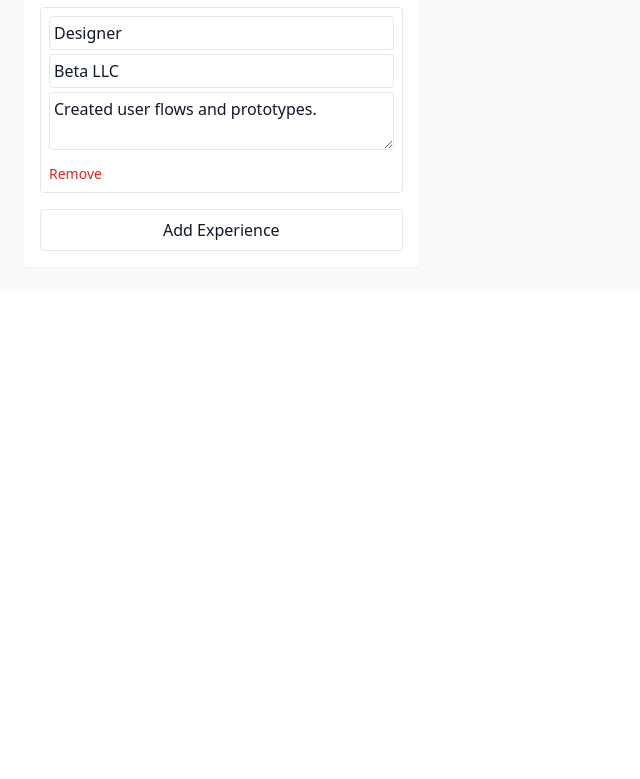
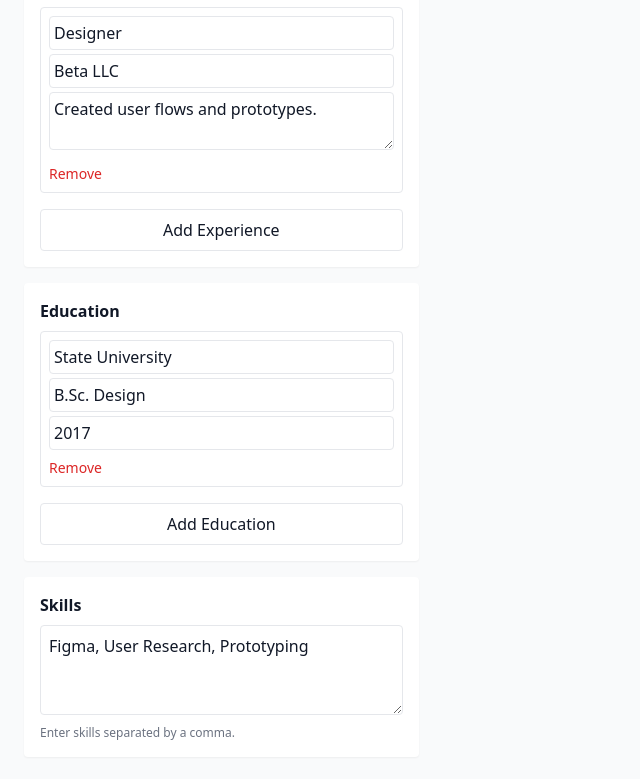
Before and after one commit to notproddd/resume.ly, a Next.js app: page / in a window 1280 px wide. Shown: the part 901-1680 px from the top of the page, without its empty margins (0-640 px from the left). Before the commit the page ends 1192 px from the top, so only its background shows below. Built offline with nearby package versions, Linux system fonts and the light colour scheme.

Commit message:
fixed issue #1 and added .gitignore

```diff
--- a/pages/index.js
+++ b/pages/index.js
@@ -1,44 +1,114 @@
-import { useEffect, useRef, useState } from 'react'
-import ClassicTemplate from '../templates/ClassicTemplate'
-import ModernTemplate from '../templates/ModernTemplate'
-import { exportElementToPdf } from '../lib/exportPdf'
+import { useEffect, useRef, useState } from "react";
+import ClassicTemplate from "../templates/ClassicTemplate";
+import ModernTemplate from "../templates/ModernTemplate";
+import { exportElementToPdf } from "../lib/exportPdf";
 
 const TEMPLATES = [
-  { id: 'classic', name: 'Classic', Component: ClassicTemplate },
-  { id: 'modern', name: 'Modern', Component: ModernTemplate }
-]
+  { id: "classic", name: "Classic", Component: ClassicTemplate },
+  { id: "modern", name: "Modern", Component: ModernTemplate },
+];
 
 const sample = {
-  contact: { name: 'Jane Doe', email: 'jane@example.com', phone: '+1 555 1234', title: 'Product Designer' },
-  summary: 'Product designer with 6 years of experience building delightful interfaces that scale.',
+  contact: {
+    name: "Jane Doe",
+    email: "jane@example.com",
+    phone: "+1 555 1234",
+    title: "Product Designer",
+  },
+  summary:
+    "Product designer with 6 years of experience building delightful interfaces that scale.",
   experience: [
-    { role: 'Senior Designer', company: 'Acme Co', from: '2021', to: 'Present', details: 'Led cross-functional teams to ship the core product.' },
-    { role: 'Designer', company: 'Beta LLC', from: '2018', to: '2021', details: 'Created user flows and prototypes.' }
+    {
+      role: "Senior Designer",
+      company: "Acme Co",
+      from: "2021",
+      to: "Present",
+      details: "Led cross-functional teams to ship the core product.",
+    },
+    {
+      role: "Designer",
+      company: "Beta LLC",
+      from: "2018",
+      to: "2021",
+      details: "Created user flows and prototypes.",
+    },
   ],
-  education: [{ school: 'State University', degree: 'B.Sc. Design', year: '2017' }],
-  skills: ['Figma', 'User Research', 'Prototyping']
-}
+  education: [
+    { school: "State University", degree: "B.Sc. Design", year: "2017" },
+  ],
+  skills: ["Figma", "User Research", "Prototyping"],
+};
 
 export default function Editor() {
   const [data, setData] = useState(() => {
-    try { const saved = localStorage.getItem('resume:data'); return saved ? JSON.parse(saved) : sample } catch (e) { return sample }
-  })
-  const [templateId, setTemplateId] = useState('classic')
-  const previewRef = useRef(null)
+    try {
+      const saved = localStorage.getItem("resume:data");
+      return saved ? JSON.parse(saved) : sample;
+    } catch (e) {
+      return sample;
+    }
+  });
+  const [templateId, setTemplateId] = useState("classic");
+  const previewRef = useRef(null);
 
   useEffect(() => {
-    const id = setTimeout(() => localStorage.setItem('resume:data', JSON.stringify(data)), 300)
-    return () => clearTimeout(id)
-  }, [data])
+    const id = setTimeout(
+      () => localStorage.setItem("resume:data", JSON.stringify(data)),
+      300
+    );
+    return () => clearTimeout(id);
+  }, [data]);
 
-  const Template = TEMPLATES.find(t => t.id === templateId).Component
+  const Template = TEMPLATES.find((t) => t.id === templateId).Component;
 
+  // --- Experience Handlers ---
   function addExperience() {
-    setData(d => ({ ...d, experience: [...(d.experience||[]), { role: '', company: '', from: '', to: '', details: '' }] }))
+    setData((d) => ({
+      ...d,
+      experience: [
+        ...(d.experience || []),
+        { role: "", company: "", from: "", to: "", details: "" },
+      ],
+    }));
   }
 
   function removeExperience(idx) {
-    setData(d => ({ ...d, experience: d.experience.filter((_, i) => i !== idx) }))
+    setData((d) => ({
+      ...d,
+      experience: d.experience.filter((_, i) => i !== idx),
+    }));
+  }
+
+  // --- Education Handlers ---
+  function addEducation() {
+    setData((d) => ({
+      ...d,
+      education: [...(d.education || []), { school: "", degree: "", year: "" }],
+    }));
+  }
+
+  function removeEducation(idx) {
+    setData((d) => ({
+      ...d,
+      education: d.education.filter((_, i) => i !== idx),
+    }));
+  }
+
+  function handleEducationChange(e, i, field) {
+    setData((d) => {
+      const ed = [...(d.education || [])];
+      ed[i] = { ...ed[i], [field]: e.target.value };
+      return { ...d, education: ed };
+    });
+  }
+
+  // --- Skills Handler ---
+  function handleSkillsChange(e) {
+    const skillsArray = e.target.value
+      .split(",")
+      .map((s) => s.trim())
+      .filter(Boolean);
+    setData((d) => ({ ...d, skills: skillsArray }));
   }
 
   return (
@@ -47,11 +117,37 @@ export default function Editor() {
         <header className="flex items-center justify-between mb-6">
           <h1 className="text-2xl font-semibold">resume.ly</h1>
           <div className="flex items-center gap-3">
-            <select value={templateId} onChange={e => setTemplateId(e.target.value)} className="border rounded px-3 py-2">
-              {TEMPLATES.map(t => <option key={t.id} value={t.id}>{t.name}</option>)}
+            <select
+              value={templateId}
+              onChange={(e) => setTemplateId(e.target.value)}
+              className="border rounded px-3 py-2"
+            >
+              {TEMPLATES.map((t) => (
+                <option key={t.id} value={t.id}>
+                  {t.name}
+                </option>
+              ))}
             </select>
-            <button onClick={() => exportElementToPdf(previewRef.current, `${(data.contact?.name||'resume').replace(/\s+/g,'_')}.pdf`)} className="bg-blue-600 text-white px-4 py-2 rounded">Download PDF</button>
-            <button onClick={() => { localStorage.removeItem('resume:data'); setData(sample) }} className="px-3 py-2 border rounded">Reset</button>
+            <button
+              onClick={() =>
+                exportElementToPdf(
+                  previewRef.current,
+                  `${(data.contact?.name || "resume").replace(/\s+/g, "_")}.pdf`
+                )
+              }
+              className="bg-blue-600 text-white px-4 py-2 rounded"
+            >
+              Download PDF
+            </button>
+            <button
+              onClick={() => {
+                localStorage.removeItem("resume:data");
+                setData(sample);
+              }}
+              className="px-3 py-2 border rounded"
+            >
+              Reset
+            </button>
           </div>
         </header>
 
@@ -59,48 +155,199 @@ export default function Editor() {
           <aside className="md:col-span-1 space-y-4">
             <section className="bg-white p-4 rounded shadow-sm">
               <h2 className="font-semibold mb-2">Contact</h2>
-              <label className="block text-sm">Name
-                <input className="mt-1 block w-full border rounded p-2" value={data.contact?.name||''} onChange={e => setData(d => ({ ...d, contact: { ...d.contact, name: e.target.value } }))} />
+              <label className="block text-sm">
+                Name
+                <input
+                  className="mt-1 block w-full border rounded p-2"
+                  value={data.contact?.name || ""}
+                  onChange={(e) =>
+                    setData((d) => ({
+                      ...d,
+                      contact: { ...d.contact, name: e.target.value },
+                    }))
+                  }
+                />
               </label>
-              <label className="block text-sm mt-2">Title
-                <input className="mt-1 block w-full border rounded p-2" value={data.contact?.title||''} onChange={e => setData(d => ({ ...d, contact: { ...d.contact, title: e.target.value } }))} />
+              <label className="block text-sm mt-2">
+                Title
+                <input
+                  className="mt-1 block w-full border rounded p-2"
+                  value={data.contact?.title || ""}
+                  onChange={(e) =>
+                    setData((d) => ({
+                      ...d,
+                      contact: { ...d.contact, title: e.target.value },
+                    }))
+                  }
+                />
               </label>
-              <label className="block text-sm mt-2">Email
-                <input className="mt-1 block w-full border rounded p-2" value={data.contact?.email||''} onChange={e => setData(d => ({ ...d, contact: { ...d.contact, email: e.target.value } }))} />
+              <label className="block text-sm mt-2">
+                Email
+                <input
+                  className="mt-1 block w-full border rounded p-2"
+                  value={data.contact?.email || ""}
+                  onChange={(e) =>
+                    setData((d) => ({
+                      ...d,
+                      contact: { ...d.contact, email: e.target.value },
+                    }))
+                  }
+                />
               </label>
-              <label className="block text-sm mt-2">Phone
-                <input className="mt-1 block w-full border rounded p-2" value={data.contact?.phone||''} onChange={e => setData(d => ({ ...d, contact: { ...d.contact, phone: e.target.value } }))} />
+              <label className="block text-sm mt-2">
+                Phone
+                <input
+                  className="mt-1 block w-full border rounded p-2"
+                  value={data.contact?.phone || ""}
+                  onChange={(e) =>
+                    setData((d) => ({
+                      ...d,
+                      contact: { ...d.contact, phone: e.target.value },
+                    }))
+                  }
+                />
               </label>
             </section>
 
             <section className="bg-white p-4 rounded shadow-sm">
               <h2 className="font-semibold mb-2">Summary</h2>
-              <textarea className="w-full border rounded p-2" rows="5" value={data.summary||''} onChange={e => setData(d => ({ ...d, summary: e.target.value }))} />
+              <textarea
+                className="w-full border rounded p-2"
+                rows="5"
+                value={data.summary || ""}
+                onChange={(e) =>
+                  setData((d) => ({ ...d, summary: e.target.value }))
+                }
+              />
             </section>
 
             <section className="bg-white p-4 rounded shadow-sm">
               <h2 className="font-semibold mb-2">Experience</h2>
-              {(data.experience||[]).map((exp, i) => (
+              {(data.experience || []).map((exp, i) => (
                 <div key={i} className="border rounded p-2 mb-2">
-                  <input placeholder="Role" className="w-full border p-1 rounded" value={exp.role} onChange={e => setData(d => { const ex = [...d.experience]; ex[i] = { ...ex[i], role: e.target.value }; return { ...d, experience: ex } })} />
-                  <input placeholder="Company" className="w-full border p-1 rounded mt-1" value={exp.company} onChange={e => setData(d => { const ex = [...d.experience]; ex[i] = { ...ex[i], company: e.target.value }; return { ...d, experience: ex } })} />
-                  <textarea placeholder="Details" className="w-full border p-1 rounded mt-1" value={exp.details} onChange={e => setData(d => { const ex = [...d.experience]; ex[i] = { ...ex[i], details: e.target.value }; return { ...d, experience: ex } })} />
+                  <input
+                    placeholder="Role"
+                    className="w-full border p-1 rounded"
+                    value={exp.role}
+                    onChange={(e) =>
+                      setData((d) => {
+                        const ex = [...d.experience];
+                        ex[i] = { ...ex[i], role: e.target.value };
+                        return { ...d, experience: ex };
+                      })
+                    }
+                  />
+                  <input
+                    placeholder="Company"
+                    className="w-full border p-1 rounded mt-1"
+                    value={exp.company}
+                    onChange={(e) =>
+                      setData((d) => {
+                        const ex = [...d.experience];
+                        ex[i] = { ...ex[i], company: e.target.value };
+                        return { ...d, experience: ex };
+                      })
+                    }
+                  />
+                  <textarea
+                    placeholder="Details"
+                    className="w-full border p-1 rounded mt-1"
+                    value={exp.details}
+                    onChange={(e) =>
+                      setData((d) => {
+                        const ex = [...d.experience];
+                        ex[i] = { ...ex[i], details: e.target.value };
+                        return { ...d, experience: ex };
+                      })
+                    }
+                  />
                   <div className="flex gap-2 mt-2">
-                    <button onClick={() => removeExperience(i)} className="text-sm text-red-600">Remove</button>
+                    <button
+                      onClick={() => removeExperience(i)}
+                      className="text-sm text-red-600"
+                    >
+                      Remove
+                    </button>
                   </div>
                 </div>
               ))}
-              <button onClick={addExperience} className="mt-2 w-full border rounded px-3 py-2">Add Experience</button>
+              <button
+                onClick={addExperience}
+                className="mt-2 w-full border rounded px-3 py-2"
+              >
+                Add Experience
+              </button>
+            </section>
+
+            {/* --- NEW: Education Section --- */}
+            <section className="bg-white p-4 rounded shadow-sm">
+              <h2 className="font-semibold mb-2">Education</h2>
+              {(data.education || []).map((edu, i) => (
+                <div key={i} className="border rounded p-2 mb-2">
+                  <input
+                    placeholder="School"
+                    className="w-full border p-1 rounded"
+                    value={edu.school || ""}
+                    onChange={(e) => handleEducationChange(e, i, "school")}
+                  />
+                  <input
+                    placeholder="Degree"
+                    className="w-full border p-1 rounded mt-1"
+                    value={edu.degree || ""}
+                    onChange={(e) => handleEducationChange(e, i, "degree")}
+                  />
+                  <input
+                    placeholder="Year"
+                    className="w-full border p-1 rounded mt-1"
+                    value={edu.year || ""}
+                    onChange={(e) => handleEducationChange(e, i, "year")}
+                  />
+                  <div className="flex gap-2 mt-2">
+                    <button
+                      onClick={() => removeEducation(i)}
+                      className="text-sm text-red-600"
+                    >
+                      Remove
+                    </button>
+                  </div>
+                </div>
+              ))}
+              <button
+                onClick={addEducation}
+                className="mt-2 w-full border rounded px-3 py-2"
+              >
+                Add Education
+              </button>
+            </section>
+
+            {/* --- NEW: Skills Section --- */}
+            <section className="bg-white p-4 rounded shadow-sm">
+              <h2 className="font-semibold mb-2">Skills</h2>
+              <textarea
+                placeholder="Figma, User Research, Prototyping"
+                className="w-full border rounded p-2"
+                rows="3"
+                value={(data.skills || []).join(", ")}
+                onChange={handleSkillsChange}
+              />
+              <p className="text-xs text-gray-500 mt-1">
+                Enter skills separated by a comma.
+              </p>
             </section>
           </aside>
 
           <main className="md:col-span-2">
-            <div className="bg-white p-6 rounded shadow" ref={previewRef} role="region" aria-label="Resume preview">
+            <div
+              className="bg-white p-6 rounded shadow"
+              ref={previewRef}
+              role="region"
+              aria-label="Resume preview"
+            >
               <Template data={data} />
             </div>
           </main>
         </div>
       </div>
     </div>
-  )
+  );
 }
```
Also changed, not shown: 1 other file (tests, documents, lock files or other folders).
